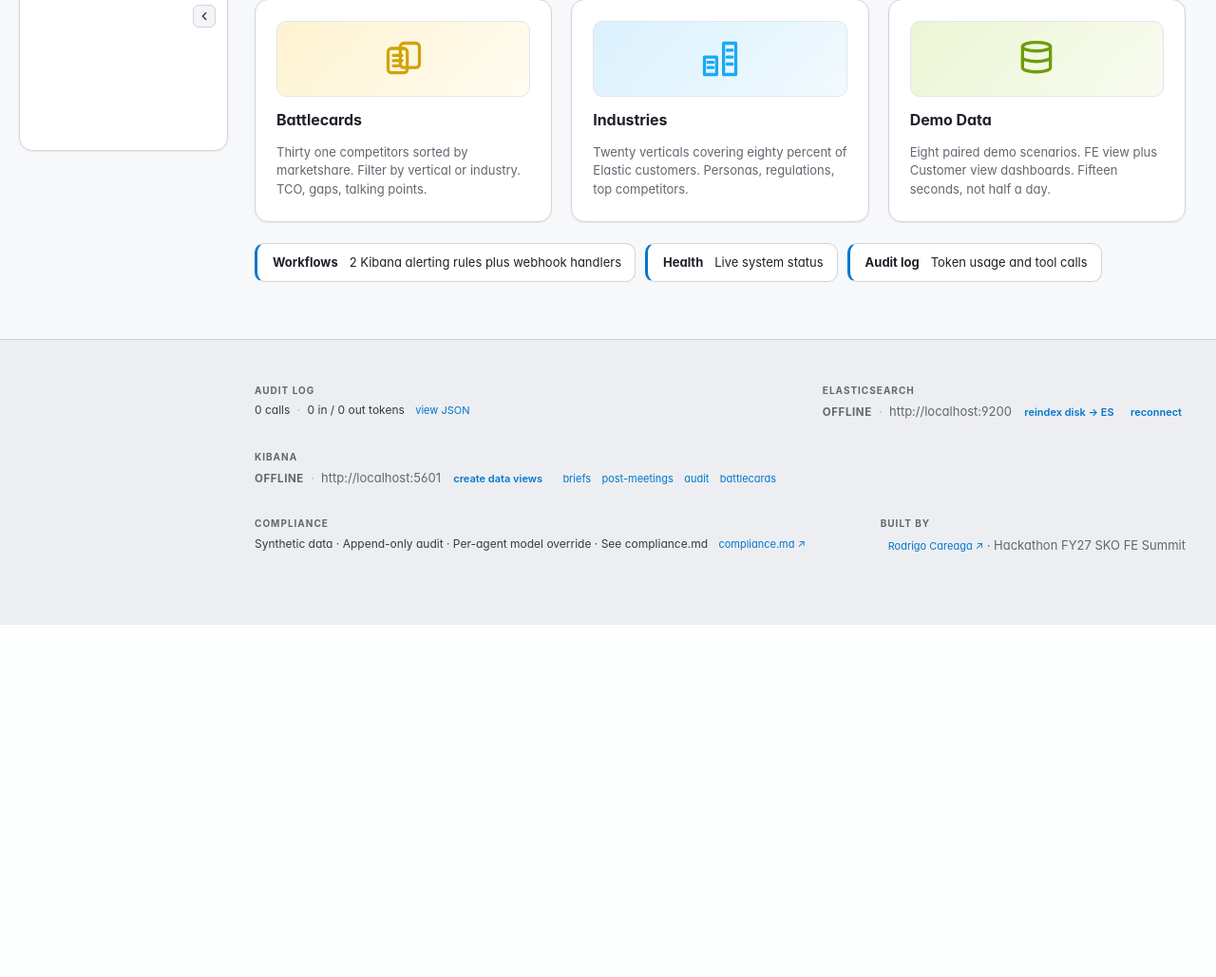
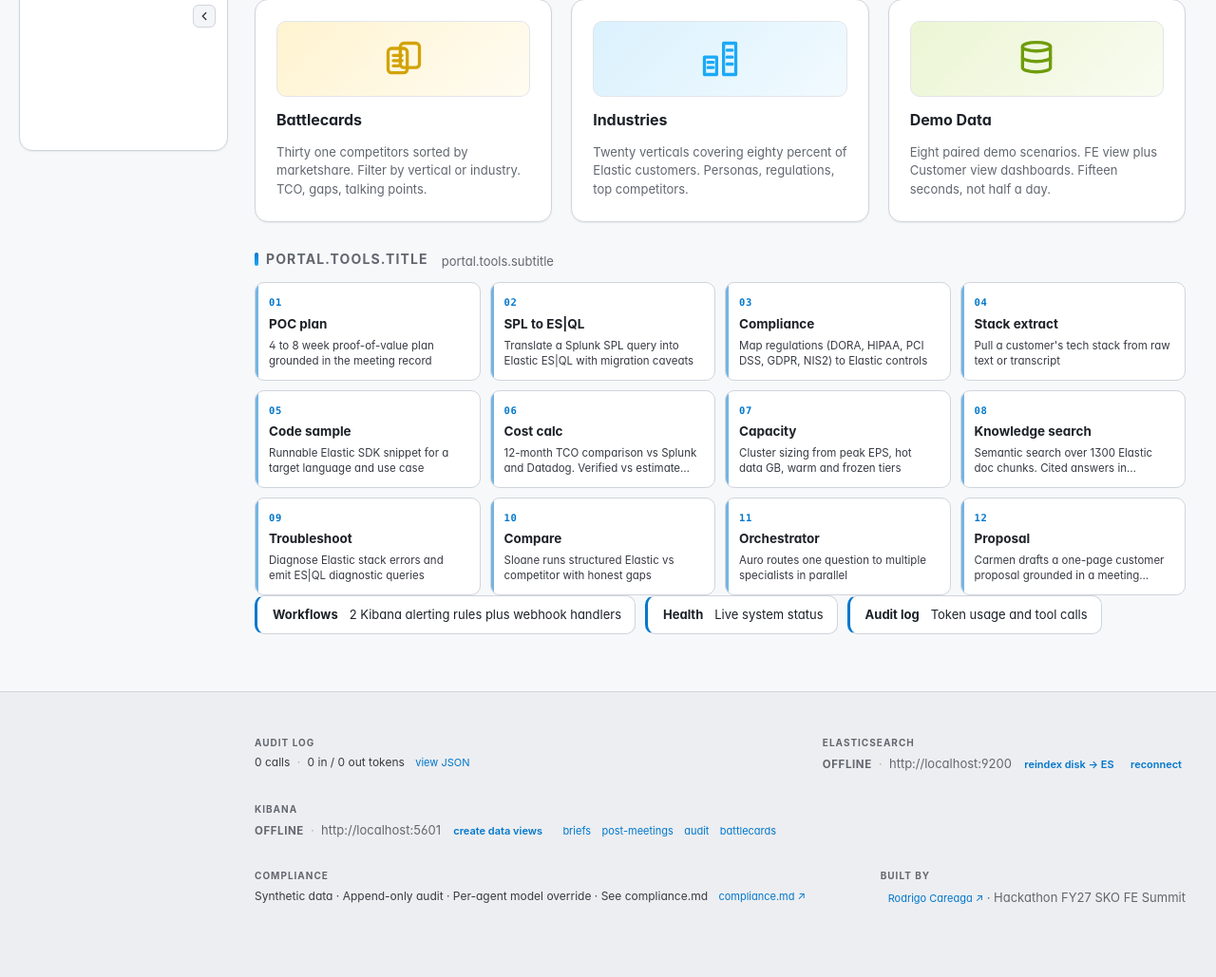
Before and after one commit to rodrigo-elastic/FE-Elastic, a FastAPI app: page / in a window 1280 px wide. Shown: the part 621-1650 px from the top of the page at 95% size. Before the commit the page ends 1279 px from the top, so only its background shows below. Run offline with FastAPI, Linux system fonts and the light colour scheme; data that the repository does not hold is empty; some web fonts are replaced.

Commit message:
Home: add 12-tool chips grid plus null-safe meeting list (app.js fix)
Two fixes:

1. Add a 12-tool chips section below the secondary pills on the Home
   portal. Each chip shows the tool number, name, and a one-line
   description. 4 cols at 1180px, 3 at 1180-880px, 2 at 880-540px,
   1 below. Hover lifts the chip and accent border in Lochmara blue.
   Chips link to:
   - /tools.html#tool-{id} for the tool's anchor on the Tools page
   - /fe-brain.html for Knowledge search (its standalone page)
   - /battlecards.html for Compare (Sloane runs there)
   - /agent-builder.html for Orchestrator and Proposal (Auro and Carmen)
   This makes the tools visible at first scan on Home without scrolling
   into a separate page.

2. app.js renderList: guarded against null host. The dashboard portal
   no longer has #upcoming and #past elements (they moved to
   /quick-research.html in a prior commit), so loadMeetings was hitting
   "Cannot read properties of null (reading 'appendChild')". Added the
   same null-guard pattern used by loadCalendar and loadHistory.

Updated workflow count from 2 to 3 in the secondary pill copy (W17 added
the renewal-defense workflow).

Em-dash 0. Smoke 8/9 (only git uncommitted, this commit resolves).

Co-Authored-By: Claude Opus 4.7 (1M context) <noreply@anthropic.com>

```diff
--- a/frontend/assets/css/portal.css
+++ b/frontend/assets/css/portal.css
@@ -319,3 +319,90 @@ body.portal-page.has-tools-rail .container {
   .portal-stats { gap: 6px; }
   .stat-pill { font-size: 12.5px; padding: 6px 10px; }
 }
+
+/* ============================================================ FE Tools grid (12 chips) */
+.portal-tools {
+  margin-top: 28px;
+}
+.portal-tools-head {
+  display: flex;
+  align-items: baseline;
+  gap: 14px;
+  margin-bottom: 12px;
+  flex-wrap: wrap;
+}
+.portal-tools-title {
+  margin: 0;
+  font-size: 14px;
+  font-weight: 700;
+  letter-spacing: 0.08em;
+  text-transform: uppercase;
+  color: var(--muted);
+}
+.portal-tools-grid {
+  display: grid;
+  grid-template-columns: repeat(4, minmax(0, 1fr));
+  gap: 10px;
+}
+.portal-tool-chip {
+  display: flex;
+  flex-direction: column;
+  gap: 4px;
+  padding: 12px 14px;
+  background: var(--panel);
+  border: 1px solid var(--border);
+  border-radius: 10px;
+  text-decoration: none;
+  color: inherit;
+  transition: transform .12s, border-color .12s, box-shadow .12s;
+  position: relative;
+  overflow: hidden;
+}
+.portal-tool-chip::before {
+  content: "";
+  position: absolute;
+  left: 0; top: 0; bottom: 0;
+  width: 3px;
+  background: var(--primary);
+  opacity: 0.55;
+}
+.portal-tool-chip:hover {
+  transform: translateY(-1px);
+  border-color: var(--primary);
+  box-shadow: 0 6px 18px rgba(0, 119, 204, 0.10);
+}
+.portal-tool-chip:focus-visible {
+  outline: 2px solid var(--primary);
+  outline-offset: 2px;
+}
+.ptc-num {
+  font-family: ui-monospace, SFMono-Regular, Menlo, monospace;
+  font-size: 10.5px;
+  font-weight: 700;
+  letter-spacing: 0.06em;
+  color: var(--primary);
+  text-transform: uppercase;
+}
+.ptc-name {
+  font-size: 13.5px;
+  font-weight: 700;
+  color: var(--ink);
+}
+.ptc-desc {
+  font-size: 11.5px;
+  line-height: 1.4;
+  color: var(--ink-2);
+  display: -webkit-box;
+  -webkit-line-clamp: 2;
+  -webkit-box-orient: vertical;
+  overflow: hidden;
+}
+@media (max-width: 1180px) {
+  .portal-tools-grid { grid-template-columns: repeat(3, minmax(0, 1fr)); }
+}
+@media (max-width: 880px) {
+  .portal-tools-grid { grid-template-columns: repeat(2, minmax(0, 1fr)); }
+}
+@media (max-width: 540px) {
+  .portal-tools-grid { grid-template-columns: 1fr; }
+}
--- a/frontend/assets/js/app.js
+++ b/frontend/assets/js/app.js
@@ -697,6 +697,7 @@ function prettyModel(id) {
 }
 
 function renderList(host, items, isUpcoming) {
+  if (!host) return;
   clear(host);
   if (!items.length) {
     host.appendChild(el("li", { class: "muted empty" }, isUpcoming ? "No upcoming meetings match." : "No past meetings match."));
--- a/frontend/index.html
+++ b/frontend/index.html
@@ -188,9 +188,31 @@
       </a>
     </section>
 
+    <!-- ============================================================ FE Tools (12 MCP tools) -->
+    <section class="portal-tools" aria-label="FE Tools">
+      <div class="portal-tools-head">
+        <h2 class="portal-tools-title" data-i18n="portal.tools.title">FE Tools</h2>
+        <span class="muted small" data-i18n="portal.tools.subtitle">Twelve MCP tools registered in your Kibana cluster. Click any to open in /tools.</span>
+      </div>
+      <div class="portal-tools-grid">
+        <a class="portal-tool-chip" href="/tools.html#tool-poc"><span class="ptc-num">01</span><span class="ptc-name">POC plan</span><span class="ptc-desc">4 to 8 week proof-of-value plan grounded in the meeting record</span></a>
+        <a class="portal-tool-chip" href="/tools.html#tool-spl"><span class="ptc-num">02</span><span class="ptc-name">SPL to ES|QL</span><span class="ptc-desc">Translate a Splunk SPL query into Elastic ES|QL with migration caveats</span></a>
+        <a class="portal-tool-chip" href="/tools.html#tool-compliance"><span class="ptc-num">03</span><span class="ptc-name">Compliance</span><span class="ptc-desc">Map regulations (DORA, HIPAA, PCI DSS, GDPR, NIS2) to Elastic controls</span></a>
+        <a class="portal-tool-chip" href="/tools.html#tool-stack"><span class="ptc-num">04</span><span class="ptc-name">Stack extract</span><span class="ptc-desc">Pull a customer's tech stack from raw text or transcript</span></a>
+        <a class="portal-tool-chip" href="/tools.html#tool-code"><span class="ptc-num">05</span><span class="ptc-name">Code sample</span><span class="ptc-desc">Runnable Elastic SDK snippet for a target language and use case</span></a>
+        <a class="portal-tool-chip" href="/tools.html#tool-cost"><span class="ptc-num">06</span><span class="ptc-name">Cost calc</span><span class="ptc-desc">12-month TCO comparison vs Splunk and Datadog. Verified vs estimate badges</span></a>
+        <a class="portal-tool-chip" href="/tools.html#tool-capacity"><span class="ptc-num">07</span><span class="ptc-name">Capacity</span><span class="ptc-desc">Cluster sizing from peak EPS, hot data GB, warm and frozen tiers</span></a>
+        <a class="portal-tool-chip" href="/fe-brain.html"><span class="ptc-num">08</span><span class="ptc-name">Knowledge search</span><span class="ptc-desc">Semantic search over 1300 Elastic doc chunks. Cited answers in seconds</span></a>
+        <a class="portal-tool-chip" href="/tools.html#tool-troubleshoot"><span class="ptc-num">09</span><span class="ptc-name">Troubleshoot</span><span class="ptc-desc">Diagnose Elastic stack errors and emit ES|QL diagnostic queries</span></a>
+        <a class="portal-tool-chip" href="/battlecards.html"><span class="ptc-num">10</span><span class="ptc-name">Compare</span><span class="ptc-desc">Sloane runs structured Elastic vs competitor with honest gaps</span></a>
+        <a class="portal-tool-chip" href="/agent-builder.html"><span class="ptc-num">11</span><span class="ptc-name">Orchestrator</span><span class="ptc-desc">Auro routes one question to multiple specialists in parallel</span></a>
+        <a class="portal-tool-chip" href="/agent-builder.html"><span class="ptc-num">12</span><span class="ptc-name">Proposal</span><span class="ptc-desc">Carmen drafts a one-page customer proposal grounded in a meeting record</span></a>
+      </div>
+    </section>
+
     <!-- ============================================================ Secondary pills -->
     <section class="portal-secondary" aria-label="Secondary tools">
-      <a href="/workflow-demo.html" class="portal-pill"><b data-i18n="portal.secondary.workflows.label">Workflows</b> <span data-i18n="portal.secondary.workflows.body">2 Kibana alerting rules plus webhook handlers</span></a>
+      <a href="/workflow-demo.html" class="portal-pill"><b data-i18n="portal.secondary.workflows.label">Workflows</b> <span data-i18n="portal.secondary.workflows.body">3 Kibana alerting rules plus webhook handlers</span></a>
       <a href="/health.html" class="portal-pill"><b data-i18n="portal.secondary.health.label">Health</b> <span data-i18n="portal.secondary.health.body">Live system status</span></a>
       <a href="/audit.html" class="portal-pill"><b data-i18n="portal.secondary.audit.label">Audit log</b> <span data-i18n="portal.secondary.audit.body">Token usage and tool calls</span></a>
     </section>
```
Also changed, not shown: docs/integration-smoke-report.md (+35 -34 lines).
